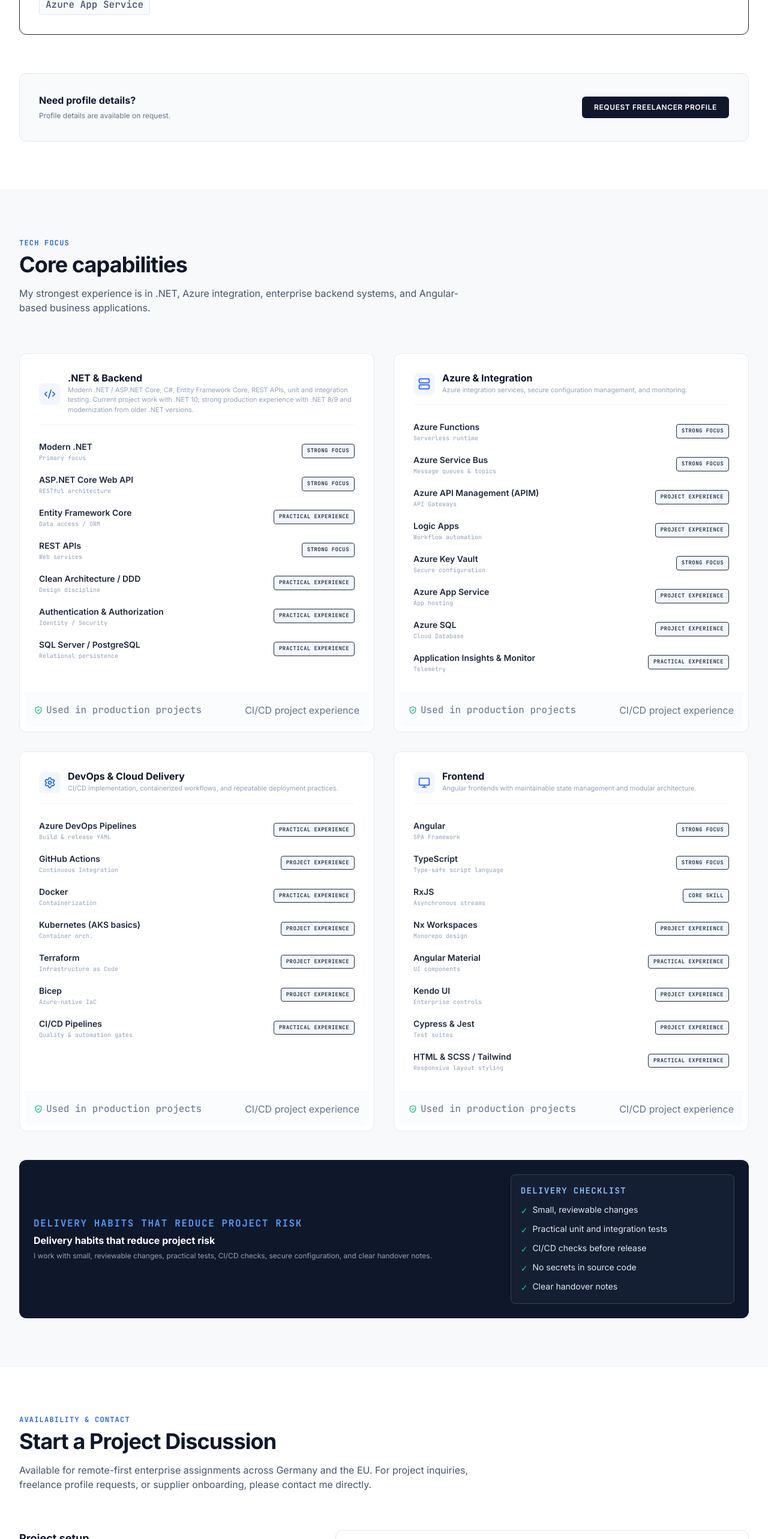
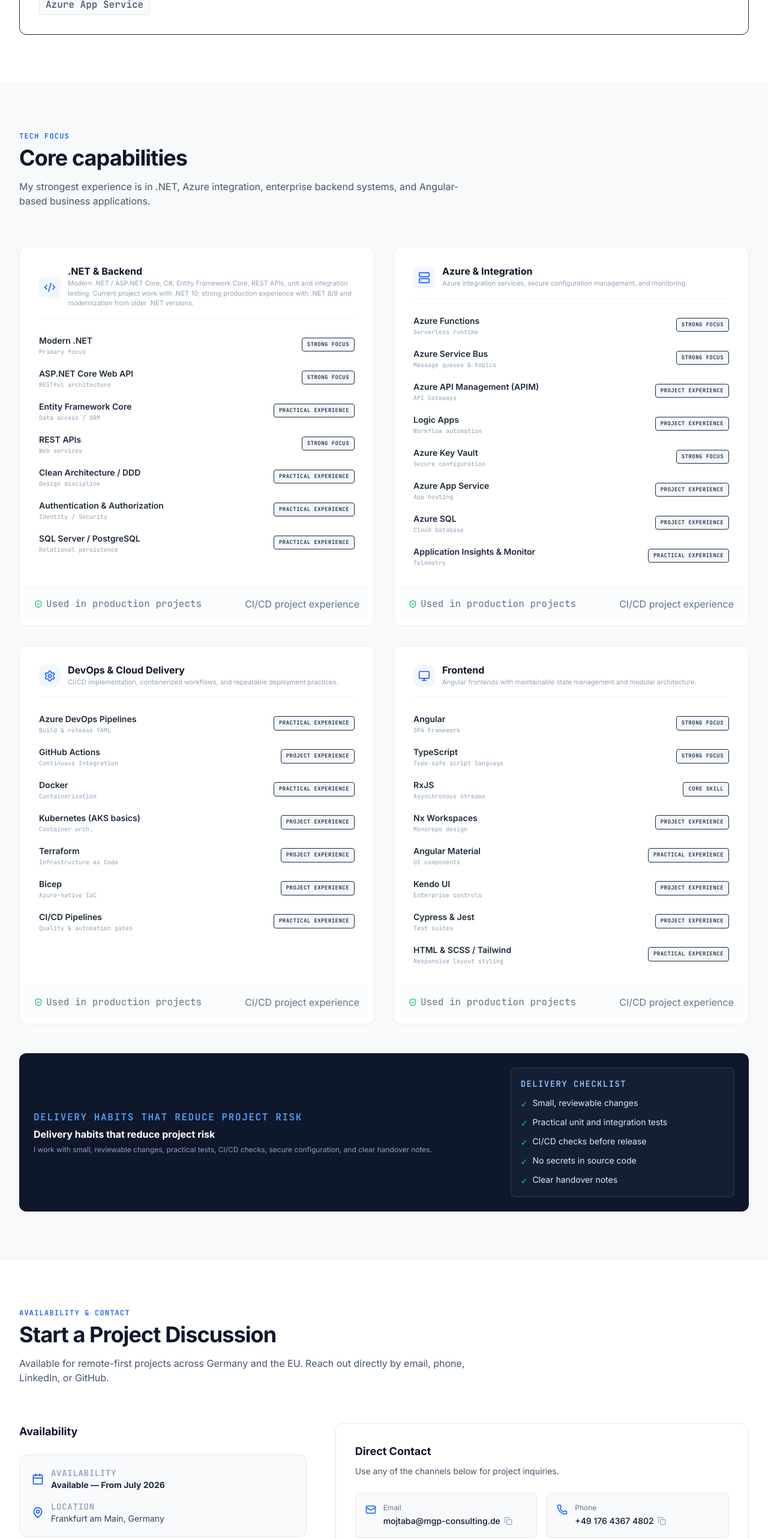
Before and after one commit to MatGhp/MGP-Consulting-, a React (Vite) app: page / in a window 1280 px wide. Shown: the part 7120-9686 px from the top of the page at 60% size. Built offline with nearby package versions, Linux system fonts and the light colour scheme.

Commit message:
refactor: simplify AvailabilityAndContact component and remove unused props

```diff
--- a/src/App.tsx
+++ b/src/App.tsx
@@ -127,11 +127,7 @@ MGP Consulting (c) 2026. Frankfurt, Germany
         <TechStack />
 
         {/* Availability details & direct contact */}
-        <AvailabilityAndContact
-          onCvRequestedSuccess={() => {
-            // Optional callback
-          }}
-        />
+        <AvailabilityAndContact />
       </main>
 
       {/* Footer Details */}
--- a/src/components/AvailabilityAndContact.tsx
+++ b/src/components/AvailabilityAndContact.tsx
@@ -3,16 +3,12 @@
  * SPDX-License-Identifier: Apache-2.0
  */
 
-import React, { useEffect, useMemo, useRef, useState } from "react";
-import { Mail, Linkedin, Github, FileText, MapPin, Calendar, Globe, ChevronDown, Phone, Copy } from "lucide-react";
+import React, { useEffect, useRef, useState } from "react";
+import { Mail, Linkedin, Github, MapPin, Calendar, ChevronDown, Phone, Copy } from "lucide-react";
 import { PERSONAL_INFO, COLLABORATION_FAQS } from "../data";
 import { motion, AnimatePresence } from "motion/react";
 
-interface AvailabilityAndContactProps {
-  onCvRequestedSuccess?: () => void;
-}
-
-export default function AvailabilityAndContact({ onCvRequestedSuccess }: AvailabilityAndContactProps) {
+export default function AvailabilityAndContact() {
   const [copyFeedback, setCopyFeedback] = useState<{ email: string | null; phone: string | null }>({
     email: null,
     phone: null
@@ -34,14 +30,6 @@ export default function AvailabilityAndContact({ onCvRequestedSuccess }: Availab
       setOpenFaqIndices([...openFaqIndices, idx]);
     }
   };
-
-  const profileRequestMailto = useMemo(() => {
-    const subject = encodeURIComponent("Freelancer Profile Request – .NET / Azure Project");
-    const body = encodeURIComponent(
-      "Hello Mojtaba,\n\nI would like to request your current freelance profile for a potential project opportunity.\n\nProject context:\nCompany:\nRole / focus:\nStart:\nDuration:\nRemote / onsite setup:\n\nBest regards,"
-    );
-    return `mailto:${PERSONAL_INFO.email}?subject=${subject}&body=${body}`;
-  }, []);
 
   const showCopyFeedback = (field: "email" | "phone", message: string) => {
     const existingTimer = feedbackTimers.current[field];
@@ -78,13 +66,6 @@ export default function AvailabilityAndContact({ onCvRequestedSuccess }: Availab
     }
   };
 
-  const handleRequestFreelancerProfile = () => {
-    if (onCvRequestedSuccess) {
-      onCvRequestedSuccess();
-    }
-    window.location.href = profileRequestMailto;
-  };
-
   return (
     <section id="contact" className="py-20 bg-white border-b border-slate-100">
       <div className="max-w-7xl mx-auto px-4 sm:px-6 lg:px-8">
@@ -94,14 +75,14 @@ export default function AvailabilityAndContact({ onCvRequestedSuccess }: Availab
           </span>
           <h2 className="text-3xl font-bold tracking-tight text-slate-900 sm:text-4xl">Start a Project Discussion</h2>
           <p className="mt-4 text-base text-slate-600">
-            Available for remote-first enterprise assignments across Germany and the EU. For project inquiries, freelance profile requests, or supplier onboarding, please contact me directly.
+            Available for remote-first projects across Germany and the EU. Reach out directly by email, phone, LinkedIn, or GitHub.
           </p>
         </div>
 
         <div className="grid grid-cols-1 lg:grid-cols-12 gap-12">
           <div className="lg:col-span-5 space-y-8 flex flex-col justify-between">
             <div className="space-y-6">
-              <h3 className="text-lg font-bold text-slate-900 font-sans">Project setup</h3>
+              <h3 className="text-lg font-bold text-slate-900 font-sans">Availability</h3>
 
               <div className="bg-slate-50 border border-slate-200 rounded-xl p-5 space-y-4">
                 <div className="flex items-center space-x-3 text-sm">
@@ -121,36 +102,6 @@ export default function AvailabilityAndContact({ onCvRequestedSuccess }: Availab
                     <span className="text-slate-700 font-normal">{PERSONAL_INFO.locationShort}</span>
                   </div>
                 </div>
-
-                <div className="flex items-center space-x-3 text-sm">
-                  <Globe className="w-5 h-5 text-blue-600 flex-shrink-0" />
-                  <div>
-                    <span className="font-mono text-3xs font-bold text-slate-400 block uppercase tracking-wider">Collaboration Scope</span>
-                    <span className="text-slate-700 font-normal block font-sans">Remote-first across Germany and the EU</span>
-                  </div>
-                </div>
-              </div>
-
-              <div className="space-y-3.5">
-                <span className="font-mono text-3xs font-bold text-slate-400 uppercase tracking-widest block">Collaboration Note</span>
-                <ul className="space-y-2 text-xs text-slate-650">
-                  <li className="flex items-start">
-                    <span className="text-emerald-500 font-bold mr-2">✓</span>
-                    <span>Independent freelance consultant based in Germany</span>
-                  </li>
-                  <li className="flex items-start">
-                    <span className="text-emerald-500 font-bold mr-2">✓</span>
-                    <span>NDA-friendly communication and structured project setup</span>
-                  </li>
-                  <li className="flex items-start">
-                    <span className="text-emerald-500 font-bold mr-2">✓</span>
-                    <span>Supports direct client collaboration and approved supplier onboarding</span>
-                  </li>
-                  <li className="flex items-start">
-                    <span className="text-emerald-500 font-bold mr-2">✓</span>
-                    <span>Optional on-site workshops and kickoff alignment where needed</span>
-                  </li>
-                </ul>
               </div>
             </div>
 
@@ -162,7 +113,7 @@ export default function AvailabilityAndContact({ onCvRequestedSuccess }: Availab
               <div className="space-y-2">
                 <h4 className="text-lg font-bold text-slate-900">Direct Contact</h4>
                 <p className="text-sm text-slate-600 leading-relaxed">
-                  Direct contact details for enterprise project inquiries, freelance profile requests, and technical discussions.
+                  Use any of the channels below for project inquiries.
                 </p>
               </div>
 
@@ -244,57 +195,7 @@ export default function AvailabilityAndContact({ onCvRequestedSuccess }: Availab
                     </div>
                   </div>
                 </a>
-
-                <div className="bg-slate-50 border border-slate-200 rounded-lg p-4">
-                  <div className="flex items-start gap-3">
-                    <MapPin className="w-4.5 h-4.5 text-blue-600 flex-shrink-0 mt-0.5" />
-                    <div>
-                      <span className="text-xs text-slate-500 block">Location</span>
-                      <span className="mt-1 block text-sm font-medium text-slate-900">{PERSONAL_INFO.locationShort}</span>
-                    </div>
-                  </div>
-                </div>
-
-                <div className="bg-slate-50 border border-slate-200 rounded-lg p-4">
-                  <div className="flex items-start gap-3">
-                    <Calendar className="w-4.5 h-4.5 text-blue-600 flex-shrink-0 mt-0.5" />
-                    <div>
-                      <span className="text-xs text-slate-500 block">Availability</span>
-                      <span className="mt-1 block text-sm font-medium text-slate-900">
-                        {PERSONAL_INFO.availability.status} — {PERSONAL_INFO.availability.dateText}
-                      </span>
-                    </div>
-                  </div>
-                </div>
               </div>
-
-              <div className="space-y-2.5 pt-1">
-                <div className="flex flex-col sm:flex-row gap-3">
-                  <a
-                    href={`mailto:${PERSONAL_INFO.email}`}
-                    aria-label="Email me"
-                    className="px-5 py-2.5 bg-slate-950 text-white hover:bg-blue-600 rounded-md text-sm font-semibold transition-colors inline-flex items-center justify-center space-x-2"
-                  >
-                    <Mail className="w-4 h-4" />
-                    <span>Email Me</span>
-                  </a>
-
-                  <button
-                    type="button"
-                    onClick={handleRequestFreelancerProfile}
-                    aria-label="Request freelancer profile by email"
-                    className="px-5 py-2.5 bg-white border border-slate-300 text-slate-700 hover:bg-slate-50 rounded-md text-sm font-semibold transition-colors inline-flex items-center justify-center space-x-2"
-                  >
-                    <FileText className="w-4 h-4 text-slate-500" />
-                    <span>Request Freelancer Profile</span>
-                  </button>
-                </div>
-
-              </div>
-
-              <p className="text-xs text-slate-500 leading-relaxed border-t border-slate-100 pt-4">
-                NDA-ready communication and structured onboarding for enterprise assignments.
-              </p>
             </div>
           </div>
         </div>
--- a/src/components/Experience.tsx
+++ b/src/components/Experience.tsx
@@ -159,32 +159,6 @@ export default function Experience() {
             ))}
           </AnimatePresence>
         </div>
-
-        {/* Custom recruitment pitch card */}
-        <div className="mt-16 bg-slate-50 border border-slate-200 p-6 md:p-8 rounded-xl flex flex-col md:flex-row items-center justify-between gap-6">
-          <div className="space-y-1 max-w-2xl text-center md:text-left">
-            <h4 className="text-base font-bold text-slate-900">
-              Need profile details?
-            </h4>
-            <p className="text-xs text-slate-500 leading-relaxed">
-              Profile details are available on request.
-            </p>
-          </div>
-          <button
-            id="btn-exp-cv-req"
-            onClick={() => {
-              const element = document.querySelector("#contact");
-              if (element) {
-                const topOffset = element.getBoundingClientRect().top + window.scrollY - 80;
-                window.scrollTo({ top: topOffset, behavior: "smooth" });
-              }
-            }}
-            className="px-5 py-2.5 bg-slate-900 text-white hover:bg-blue-600 rounded-md text-xs font-semibold uppercase tracking-wider transition-colors shrink-0 cursor-pointer"
-          >
-            Request Freelancer Profile
-          </button>
-        </div>
-
       </div>
     </section>
   );
```
